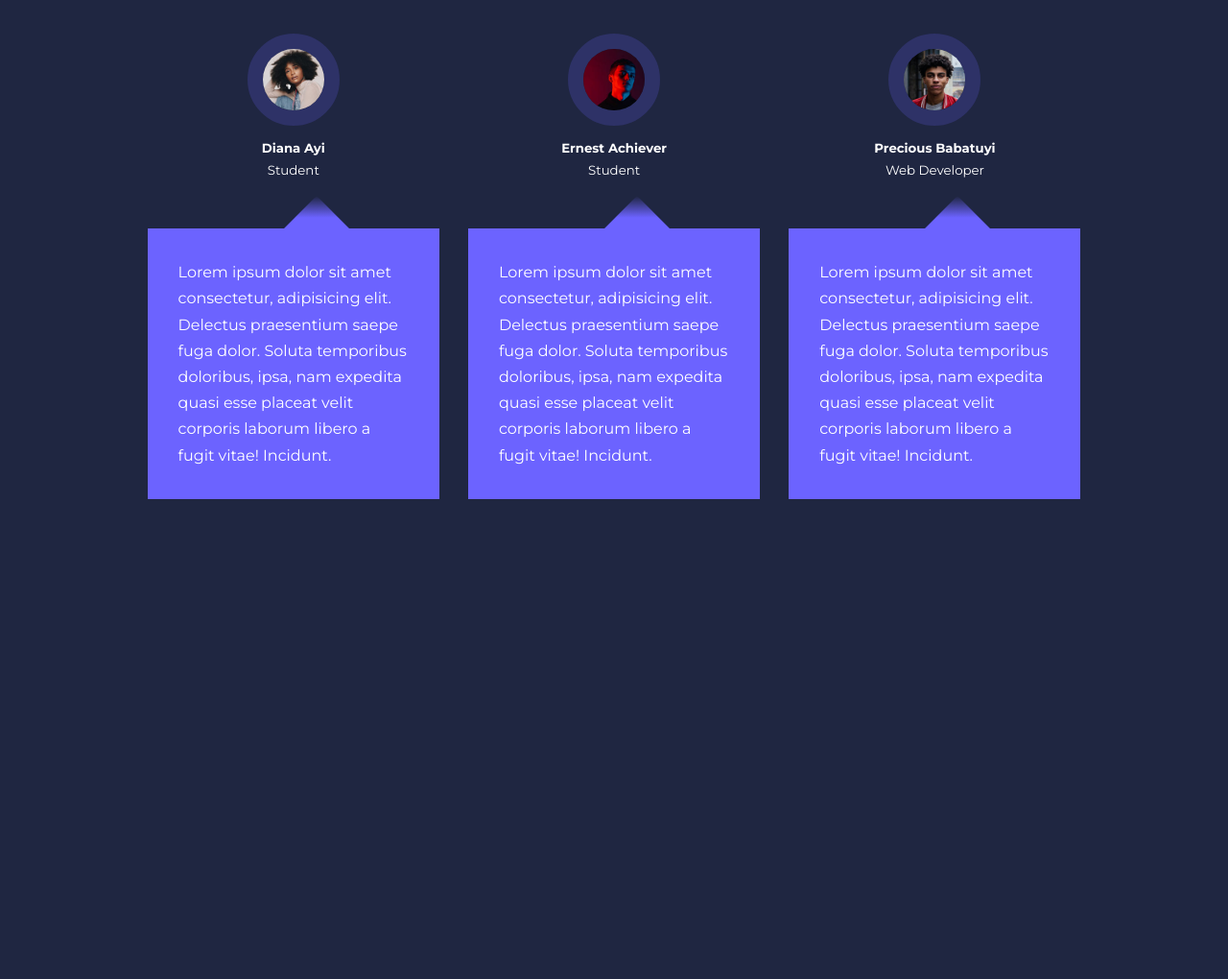
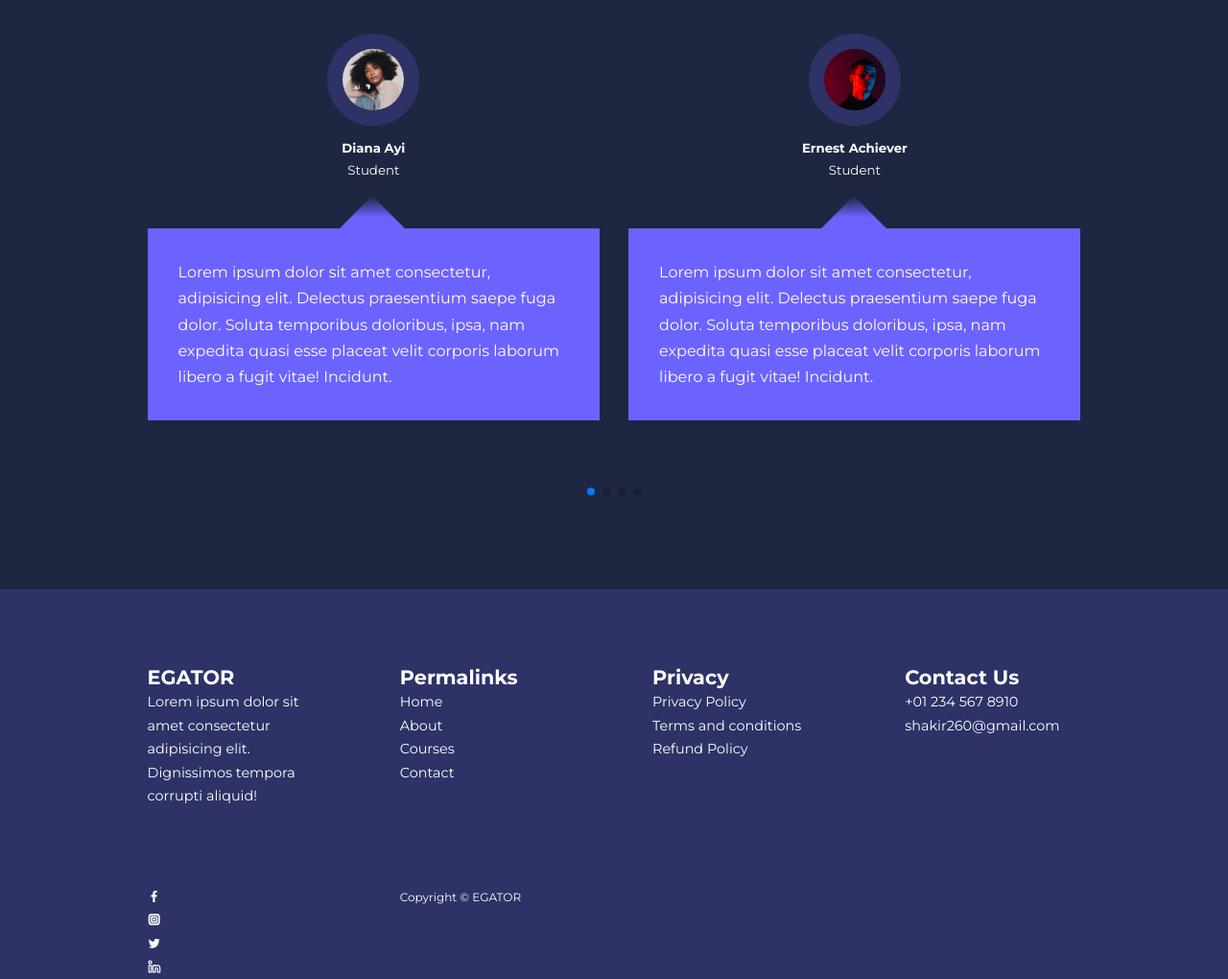
Before and after one commit to daniel-agbonifo/Responsive-multi-page-school-website, a plain HTML site: page index.html in a window 1280 px wide. Shown: the part 3088-4108 px from the top of the page at 96% size. Before the commit the page ends 3784 px from the top, so only its background shows below. Drawn offline with nearby package versions, Linux system fonts and the light colour scheme.

Commit message:
progress

```diff
--- a/Css/styles.css
+++ b/Css/styles.css
@@ -365,4 +365,19 @@ header {
     left: 50%;
     top: -1.5rem;
     transform: rotate(45deg);
+    margin-left: -25px;
 }
+
+/*======= Footer ========*/
+
+footer {
+    background: var(--color-bg1);
+    padding-top: 5rem;
+    font-size: 0.9rem;
+}
+
+.footer__container {
+    display: grid;
+    grid-template-columns: repeat(4, 1fr);
+    gap: 5rem;
+}
--- a/index.html
+++ b/index.html
@@ -331,18 +331,91 @@
                     </div>
                 </article>
             </div>
+            <div class="swiper-pagination"></div>
         </section>
+
+        <!-- Footer -->
+        <footer>
+            <div class="container footer__container">
+                <div class="footer__1">
+                    <a href="index.html" class="footer__logo"><h4>EGATOR</h4></a>
+                    <p>
+                        Lorem ipsum dolor sit amet
+                        consectetur adipisicing elit. Dignissimos tempora corrupti aliquid!
+                    </p>
+                </div>
+
+                <div class="footer__2">
+                    <h4>Permalinks</h4>
+                    <ul>
+                        <li><a href="index.html">Home</a></li>
+                        <li><a href="about.html">About</a></li>
+                        <li><a href="courses.html">Courses</a></li>
+                        <li><a href="contact.html">Contact</a></li>
+                    </ul>
+                </div>
+
+                <div class="footer__3">
+                    <h4>Privacy</h4>
+                    <ul class="privacy">
+                        <li><a href="#">Privacy Policy</a></li>
+                        <li><a href="#">Terms and conditions</a></li>
+                        <li><a href="#">Refund Policy</a></li>
+                    </ul>
+                </div>
+
+                <div class="footer__4">
+                    <h4>Contact Us</h4>
+                    <div>
+                        <p>+01 234 567 8910</p>
+                        <p>shakir260@gmail.com</p>
+                    </div>
+                </div>
+
+                <ul class="footer__socials">
+                    <li>
+                        <a href="#"><i class="uil uil-facebook-f"></i></a>
+                    </li>
+
+                    <li>
+                        <a href="#"><i class="uil uil-instagram-alt"></i></a>
+                    </li>
+
+                    <li>
+                        <a href="#"><i class="uil uil-twitter"></i></a>
+                    </li>
+
+                    <li>
+                        <a href="#"><i class="uil uil-linkedin-alt"></i></a>
+                    </li>
+                </ul>
+
+                <div class="footer__copyright">
+                   <small>Copyright &copy; EGATOR</small>
+                </div>
+            </div>
+        </footer>
+
+        <!-- End of footer -->
+
 
         <script src="https://cdn.jsdelivr.net/npm/swiper@8/swiper-bundle.min.js"></script>
         <script src="./main.js"></script>
         <script>
         var swiper = new Swiper(".mySwiper", {
-        slidesPerView: 3,
+        slidesPerView: 1,
         spaceBetween: 30,
         pagination: {
         el: ".swiper-pagination",
         clickable: true,
         },
+
+        // when window width is >= 600px
+        breakpoints: {
+            600: {
+                slidesPerView: 2
+            }
+        }
       });
         </script>
 </body>
```
